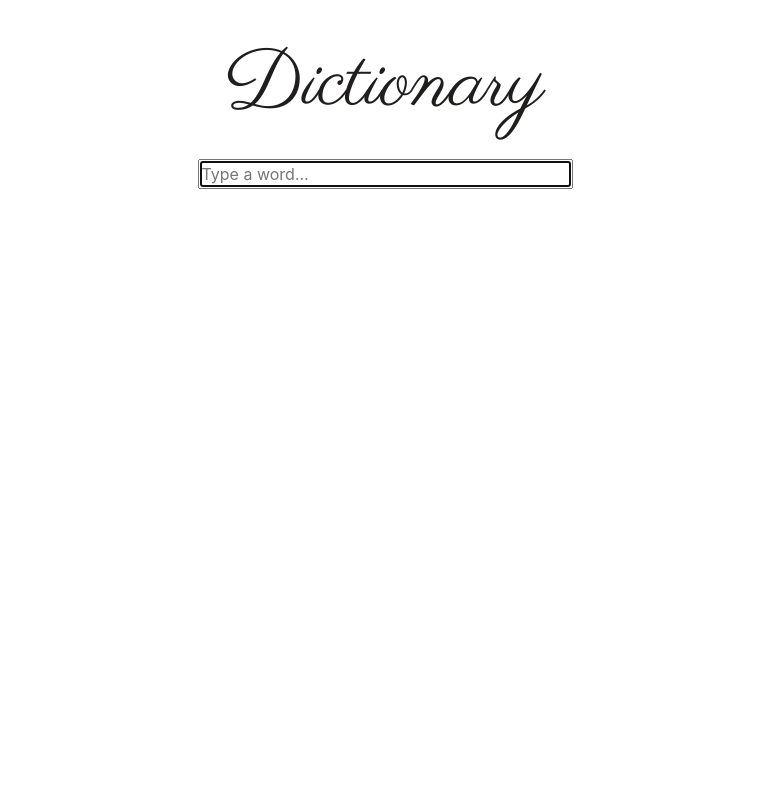
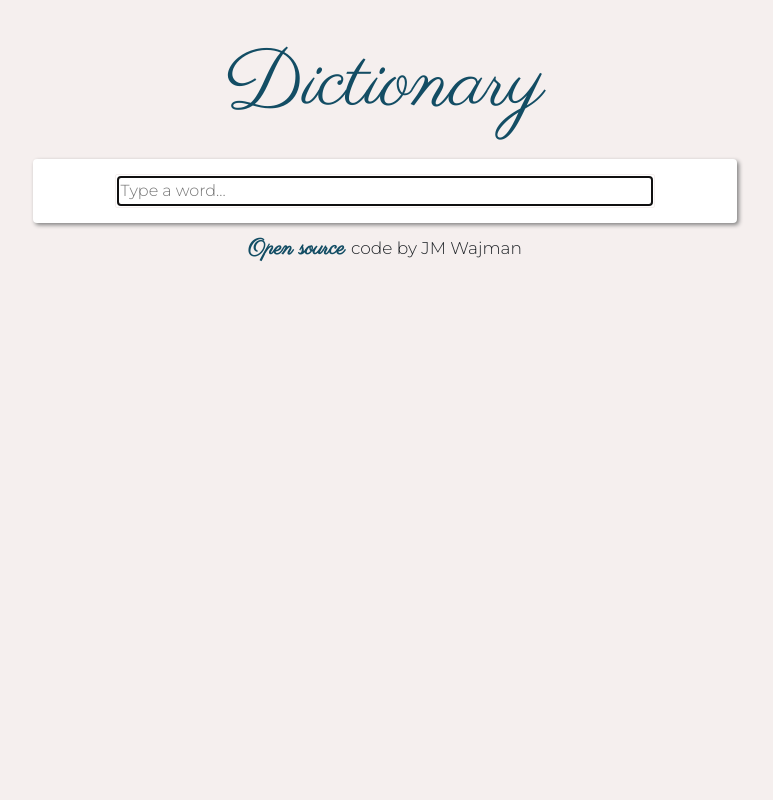
Before and after one commit to jmwajman/react-dictionaryapp, a React (Create React App) app: page / in a window 1280 px wide. Shown: the top 800 px of the page, without its empty margins (255-1028 px from the left). Built offline with nearby package versions, Linux system fonts and the light colour scheme; no server answers.

Commit message:
CSS styling added

```diff
--- a/public/index.html
+++ b/public/index.html
@@ -13,6 +13,7 @@
     <link href="https://cdn.jsdelivr.net/npm/bootstrap@5.0.0-beta3/dist/css/bootstrap.min.css" rel="stylesheet"
       integrity="sha384-eOJMYsd53ii+scO/bJGFsiCZc+5NDVN2yr8+0RDqr0Ql0h+rP48ckxlpbzKgwra6" crossorigin="anonymous">
     <link href="https://fonts.googleapis.com/css2?family=Parisienne&display=swap" rel="stylesheet">
+    <link href="https://fonts.googleapis.com/css2?family=Montserrat:wght@300&display=swap" rel="stylesheet">
     <!--
       manifest.json provides metadata used when your web app is installed on a
       user's mobile device or desktop. See https://developers.google.com/web/fundamentals/web-app-manifest/
--- a/src/App.css
+++ b/src/App.css
@@ -1,13 +1,14 @@
 body {
   background-size: 100%;
-  height: 1000px;
+  font-family: "Montserrat", sans-serif;
+  background-color: rgb(245, 239, 238);
 }
 .App {
   text-align: center;
 }
 
 h1 {
-  color: rgb(32, 29, 29);
+  color: rgb(19, 77, 100);
   font-size: 80px;
   margin: 38px auto 25px auto;
   font-family: "Parisienne", cursive;
@@ -15,11 +16,13 @@ h1 {
 
 footer {
   font-size: 17px;
-  margin: 800px auto auto 25px;
+  margin: 10px auto 25px auto;
 }
 
 a {
   text-decoration: none;
   color: rgb(19, 77, 100);
   font-weight: 600;
+  font-family: "Parisienne", cursive;
+  font-size: 22px;
 }
--- a/src/Dictionary.css
+++ b/src/Dictionary.css
@@ -1,8 +1,17 @@
-form {
-  margin: 0 auto;
+.Dictionary section {
+  background: rgb(255, 255, 255);
+  padding: 15px;
+  margin: 10px auto;
+  width: 55%;
+  text-align: center;
+  border-radius: 4px;
+  box-shadow: 2px 2px 4px grey;
 }
 
-input {
-  width: 375px;
-  height: 30px;
+.Dictionary input {
+  border-radius: 2px;
+  border: 1px solid;
+  border-color: rgb(245, 239, 238);
+  padding: 4px;
+  width: 80%;
 }
--- a/src/Dictionary.js
+++ b/src/Dictionary.js
@@ -35,15 +35,19 @@ function load(){
 
 if (loaded) {
 return(
+
     <div className="Dictionary">
+        <section>
         <form onSubmit={handleSubmit}>
             <input type="search"
             autoFocus="on"
             placeholder="Type a word..."
              onChange={handleKeyword}/>
         </form>
+        </section>
         <Results results={results}/>
     </div>
+
 );
 } else {
     load();
--- /dev/null
+++ b/src/Meaning.css
@@ -0,0 +1,30 @@
+.Meaning {
+  text-align: left;
+  margin-left: 20px;
+  margin-right: 20px;
+
+  margin-top: 10px;
+}
+
+h3 {
+  text-align: left;
+  font-size: 27px;
+  margin-top: 10px;
+  font-weight: 600;
+  margin-bottom: 11px;
+}
+
+.Example {
+  font-size: 14px;
+  color: rgb(19, 77, 100);
+  text-align: left;
+  font-weight: 600;
+  margin-top: 4px;
+}
+
+.Definition {
+  border-top-style: solid;
+  border-top-width: 1px;
+  border-top-color: rgb(245, 239, 238);
+  padding-top: 8px;
+}
--- a/src/Meaning.js
+++ b/src/Meaning.js
@@ -1,5 +1,6 @@
 import React from "react";
 import Synonyms from "./Synonyms";
+import "./Meaning.css";
 
 export default function Meaning(props){
     return(
@@ -10,10 +11,9 @@ export default function Meaning(props){
                 return (
                     <div key={index}>
                         <p>
-                            {definition.definition}
-                        <br />
-                        <em> {definition.example}
-                        </em>
+                            <div className="Definition">Definition: {definition.definition}</div>
+                        <div className="Example"><em>{definition.example}</em>
+                        </div>
                         <Synonyms synonyms={definition.synonyms} />
                         </p>
                         </div>
--- a/src/Phonetic.js
+++ b/src/Phonetic.js
@@ -1,14 +1,16 @@
 import React from "react";
+import "./Phonetics.css";
 
 export default function Phonetic(props){
 console.log(props.phonetic);
 return (
     <div className="Phonetic">
-        <a href = {props.phonetic.audio} target ="_blank">
-            Listen
+         {props.phonetic.text}
+         <a href = {props.phonetic.audio} target ="_blank">
+            Listen ▶
         </a>
-        <br />
-        {props.phonetic.text}
+
+
     </div>
 );
 }
--- /dev/null
+++ b/src/Phonetics.css
@@ -0,0 +1,19 @@
+.Phonetic a {
+  padding: 10px 17px;
+  border: 1px solid rgb(19, 77, 100);
+  border-radius: 4px;
+  margin: 23px;
+  transition: all 200ms ease-in-out;
+}
+
+.Phonetic a:hover {
+  background: rgb(19, 77, 100);
+  color: white;
+}
+
+.Phonetic {
+  height: 80px;
+  display: block;
+  margin: -6px auto -10px auto;
+  font-size: 25px;
+}
--- /dev/null
+++ b/src/Results.css
@@ -0,0 +1,6 @@
+h2 {
+  font-weight: 800;
+  font-size: 41px;
+  text-align: left;
+  margin: 5px 20px 10px 20px;
+}
--- a/src/Results.js
+++ b/src/Results.js
@@ -1,25 +1,31 @@
 import React from "react";
 import Meaning from "./Meaning";
 import Phonetic from "./Phonetic";
+import "./Results.css";
 
 export default function Results(props){
     console.log(props.results);
     if (props.results && props.results.meanings) {
         return(
+
             <div className="Results">
+                <section>
                 <h2>{props.results.word}</h2>
                 {props.results.phonetics.map(function(phonetic, index) {
                     return (
                         <div key={index}>
                             <Phonetic phonetic = {phonetic} />
-                            </div>
+                             </div>
+
+
                     );
-                })}
+                })} </section>
+
                 {props.results.meanings.map(function (meaning, index) {
                     return (
-                    <div key={index}>
+                    <section key={index}>
                         <Meaning meaning={meaning} />
-                        </div>
+                        </section>
                         );
                 })}
             </div>
--- a/src/Synonyms.css
+++ b/src/Synonyms.css
@@ -1,3 +1,13 @@
 .Synonyms {
-  color: red;
+  color: rgb(19, 77, 100);
+  font-family: "Parisienne", cursive;
+  font-weight: 600;
+  font-size: 21px;
 }
+
+.Synonyms li {
+  display: inline-block;
+  text-align: center;
+  margin: 10px 10px 8px 10px;
+  padding: 0;
+}
--- a/src/Synonyms.js
+++ b/src/Synonyms.js
@@ -4,11 +4,11 @@ import "./Synonyms.css";
 export default function Synonyms(props){
     if (props.synonyms){
         return(
-            <div className="Synonyms">
+            <ul className="Synonyms">
                 {props.synonyms.map(function(synonym, index){
-                    return <div key={index}> {synonym} </div>;
+                    return <li key={index}> {synonym} </li>;
                 })}
-            </div>
+            </ul>
         );
     } else {
         return null;
```
